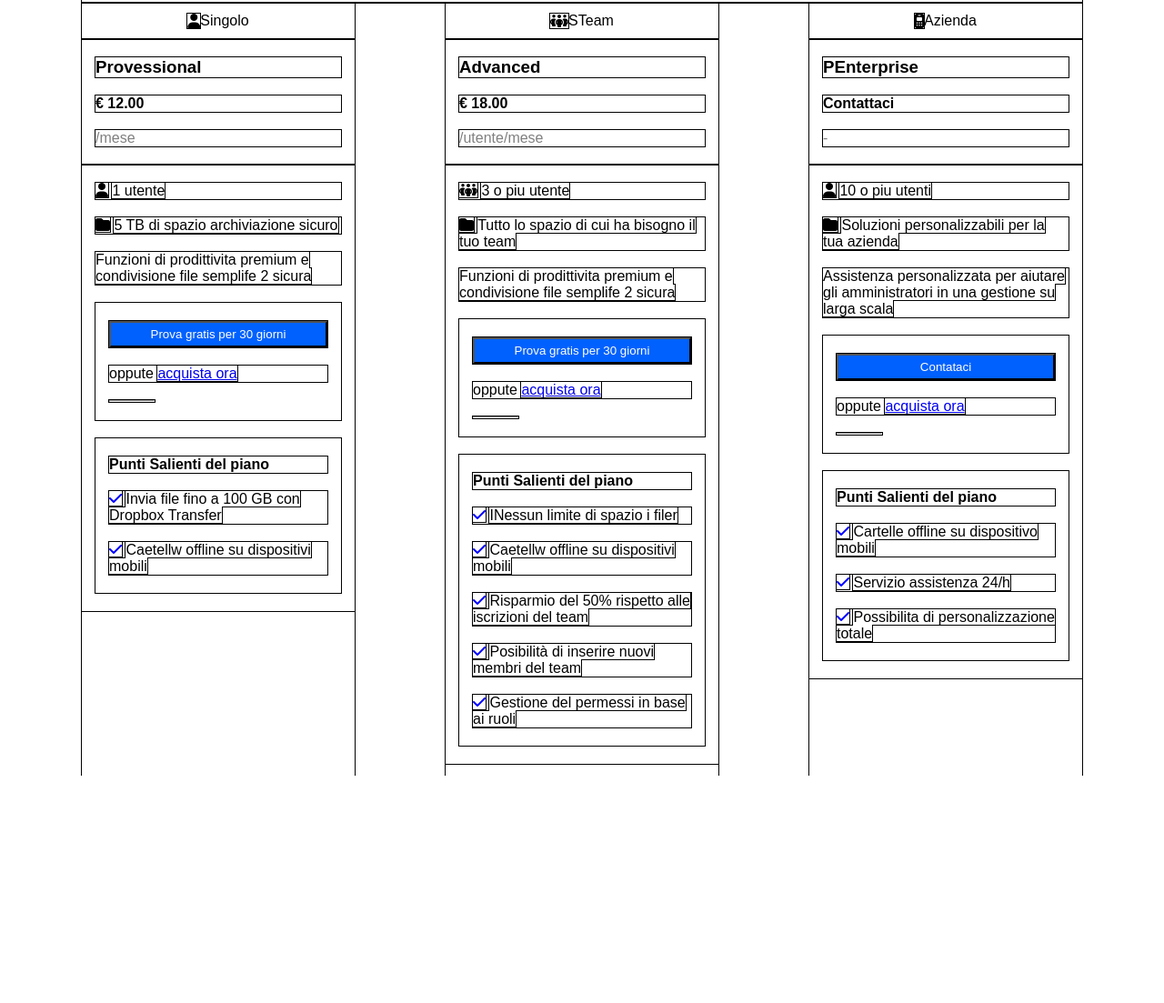
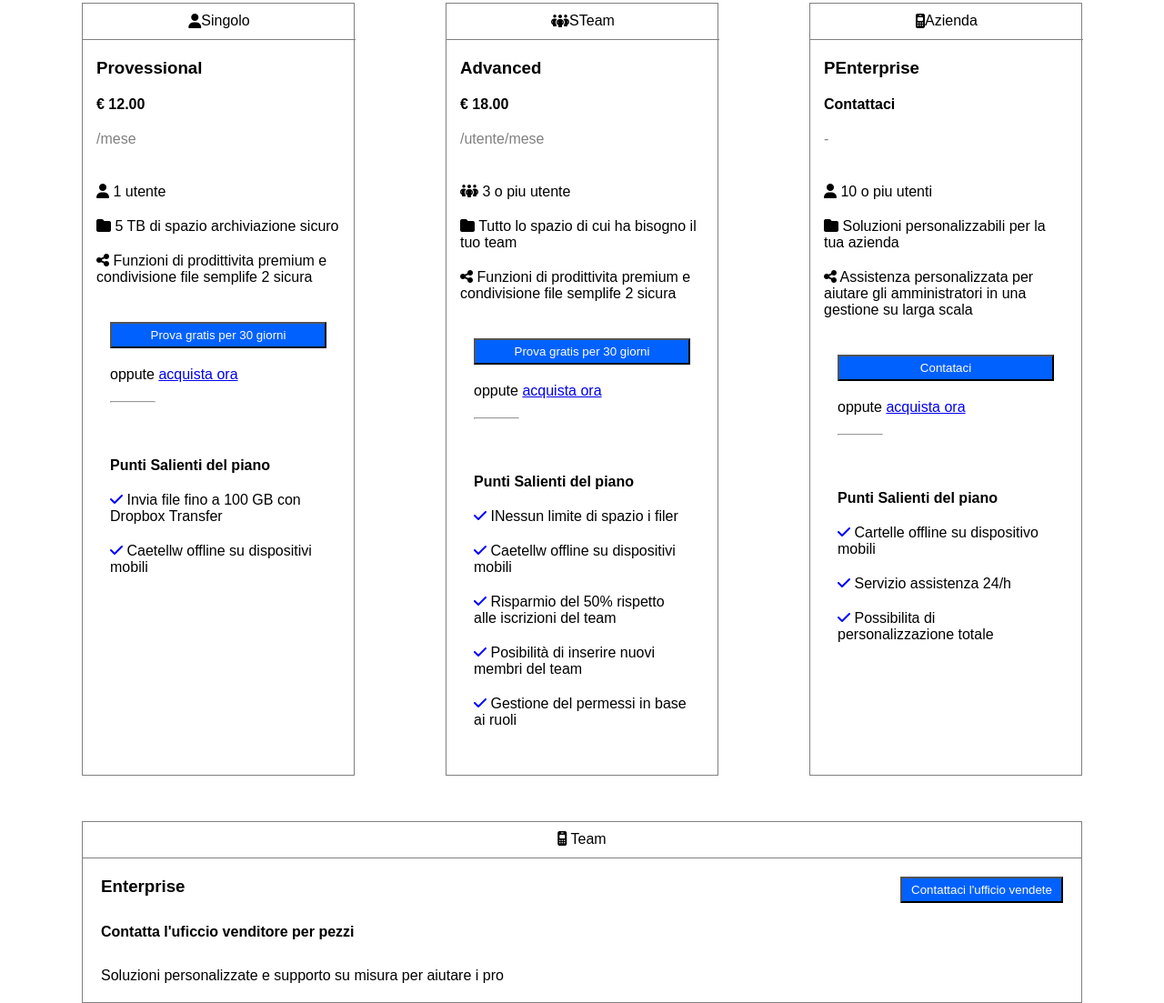
Before and after one commit to IgorGoro91/htmlcss-dropbox, a plain HTML site: page index.html in a window 1280 px wide. Shown: the part 822-1925 px from the top of the page at 91% size. Before the commit the page ends 1675 px from the top, so only its background shows below. Drawn offline with Linux system fonts and the light colour scheme.

Commit message:
add:tabelle

```diff
--- a/CSS/style.css
+++ b/CSS/style.css
@@ -2,7 +2,7 @@
     margin: 0;
     padding: 0;
     box-sizing: border-box;
-    outline: 1px solid black;
+    /* outline: 1px solid black; */
     font-family: sans-serif;
 }
 
@@ -12,6 +12,7 @@
 header{
     height: 100px;
     border-bottom: 2px solid grey;
+
 
 }
 header nav{
@@ -112,18 +113,21 @@ nav ul{
     display: flex;
     align-items: center;
     justify-content: center;
+    border-bottom: 1px solid grey;
 }
 .gruppo__info1,
 .gruppo__info2,
 .gruppo__info3{
     width: 300px;
     height: 850px;
+    border:1px solid grey;
 }
 .quadrato1, .quadrato2, .quadrato3, .quadrato4{
     display: flex;
     flex-direction: column;
     gap: 20px;
     padding: 20px 15px;
+
 
 }
 .quadrato3 hr{
@@ -135,3 +139,35 @@ nav ul{
 .gray{
     color: grey;
 }
+
+/* <!-- gruppo 4 orizontale --> */
+
+.gruppo__info4{
+    width: 1100px;
+    height: 200px;
+
+    margin: 50px auto;
+    border:1px solid grey;
+
+
+}
+.gruppo__singolo4{
+    height: 40px;
+    display: flex;
+    justify-content: center;
+    align-items: center;
+    border-bottom:1px solid grey ;
+}
+.riga1{
+    width: 700px;
+    display: flex;
+    flex-direction: column;
+    gap: 30px;
+
+
+}
+.riga-btn{
+    display: flex;
+    justify-content: space-between;
+    padding: 20px;
+}
--- a/index.html
+++ b/index.html
@@ -92,9 +92,9 @@
 
 
 <!-- gruppo 1 -->
-            <div class="gruppo__info3">
+            <div class="gruppo__info1">
 
-                <div class="gruppo__singolo3">
+                <div class="gruppo__singolo1">
                     <i class="fa-solid fa-user"></i>
                     Singolo
                 </div>
@@ -118,6 +118,7 @@
                     </div>
 
                     <div>
+                        <i class="fa-solid fa-share-nodes"></i>
                         <span>Funzioni di prodittivita premium e condivisione file semplife 2 sicura </span>
                     </div>
 
@@ -171,6 +172,7 @@
                     </div>
 
                     <div>
+                        <i class="fa-solid fa-share-nodes"></i>
                         <span>Funzioni di prodittivita premium e condivisione file semplife 2 sicura </span>
                     </div>
 
@@ -236,6 +238,7 @@
                     </div>
 
                     <div>
+                        <i class="fa-solid fa-share-nodes"></i>
                         <span>Assistenza personalizzata per aiutare gli amministratori in una gestione su larga scala</span>
                     </div>
 
@@ -268,6 +271,33 @@
 
 
         </div>
+
+<!-- gruppo 4 orizontale -->
+
+        <div class="gruppo__info4">
+
+            <div class="gruppo__singolo4">
+                <span><i class="fa-solid fa-mobile-retro"></i>
+                    Team
+                </span>
+            </div>
+
+            <div class="riga-btn">
+
+
+            <div class="riga1">
+                <h3>Enterprise</h3>
+                <strong>Contatta l'uficcio venditore per pezzi</strong>
+                <p>Soluzioni personalizzate e supporto su misura per aiutare i pro</p>
+
+            </div>
+
+            <div>
+                <button class="btn_blu">Contattaci l'ufficio vendete</button>
+            </div>
+        </div>
+
+        </div>
     </main>
 </body>
 </html>
```
